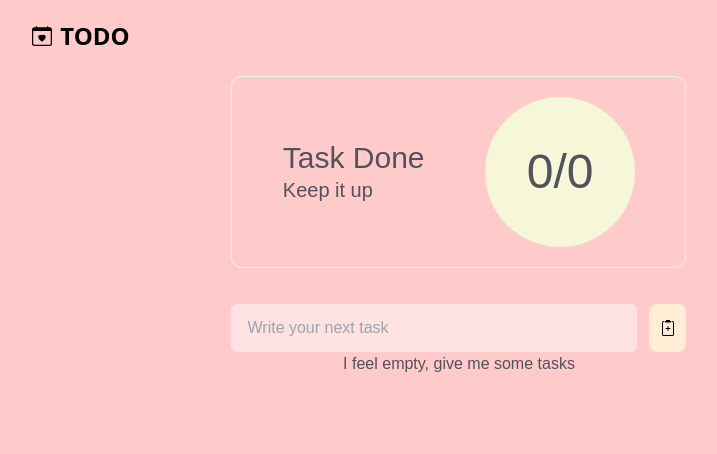
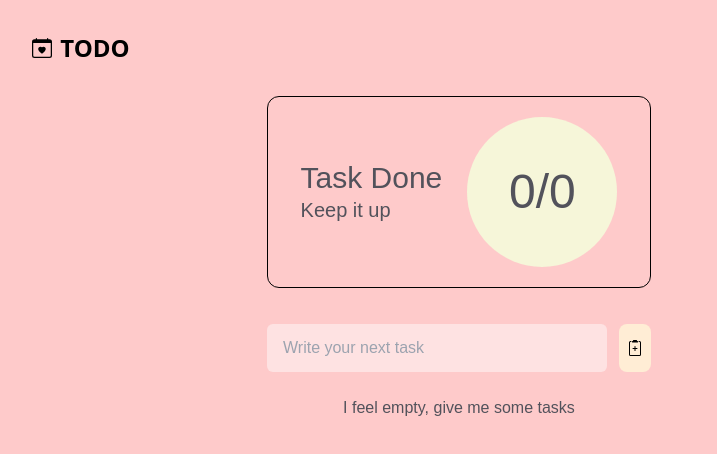
Before and after one commit to hanluu1/todo-app, a Next.js app: page / in a window 1280 px wide. Shown: the top 454 px of the page, without its empty margins (181-898 px from the left). Built offline with nearby package versions, Linux system fonts and the light colour scheme.

Commit message:
change to tsx and using tailwind

```diff
--- a/src/app/output.css
+++ b/src/app/output.css
@@ -554,6 +554,15 @@ video {
   display: none;
 }
 
+.absolute {
+  position: absolute;
+}
+
+.my-6 {
+  margin-top: 1.5rem;
+  margin-bottom: 1.5rem;
+}
+
 .mt-9 {
   margin-top: 2.25rem;
 }
@@ -566,6 +575,18 @@ video {
   height: 3rem;
 }
 
+.h-\[150px\] {
+  height: 150px;
+}
+
+.h-\[1px\] {
+  height: 1px;
+}
+
+.h-full {
+  height: 100%;
+}
+
 .w-1\/12 {
   width: 8.333333%;
 }
@@ -574,20 +595,24 @@ video {
   width: 66.666667%;
 }
 
+.w-\[150px\] {
+  width: 150px;
+}
+
 .w-\[90\%\] {
   width: 90%;
-}
-
-.w-\[97\%\] {
-  width: 97%;
 }
 
 .w-full {
   width: 100%;
 }
 
-.max-w-\[455px\] {
-  max-width: 455px;
+.w-\[1px\] {
+  width: 1px;
+}
+
+.max-w-96 {
+  max-width: 24rem;
 }
 
 .flex-col {
@@ -598,8 +623,24 @@ video {
   align-items: center;
 }
 
+.justify-start {
+  justify-content: flex-start;
+}
+
 .justify-center {
   justify-content: center;
+}
+
+.justify-between {
+  justify-content: space-between;
+}
+
+.justify-around {
+  justify-content: space-around;
+}
+
+.gap-1 {
+  gap: 0.25rem;
 }
 
 .gap-2 {
@@ -610,8 +651,24 @@ video {
   gap: 0.75rem;
 }
 
+.gap-6 {
+  gap: 1.5rem;
+}
+
 .self-center {
   align-self: center;
+}
+
+.overflow-hidden {
+  overflow: hidden;
+}
+
+.whitespace-nowrap {
+  white-space: nowrap;
+}
+
+.rounded-full {
+  border-radius: 9999px;
 }
 
 .rounded-lg {
@@ -620,6 +677,38 @@ video {
 
 .rounded-md {
   border-radius: 0.375rem;
+}
+
+.rounded-xl {
+  border-radius: 0.75rem;
+}
+
+.border {
+  border-width: 1px;
+}
+
+.border-0 {
+  border-width: 0px;
+}
+
+.border-black {
+  --tw-border-opacity: 1;
+  border-color: rgb(0 0 0 / var(--tw-border-opacity));
+}
+
+.border-gray-50 {
+  --tw-border-opacity: 1;
+  border-color: rgb(249 250 251 / var(--tw-border-opacity));
+}
+
+.bg-\[\#f6f6d9\] {
+  --tw-bg-opacity: 1;
+  background-color: rgb(246 246 217 / var(--tw-bg-opacity));
+}
+
+.bg-\[\#fefdf2\] {
+  --tw-bg-opacity: 1;
+  background-color: rgb(254 253 242 / var(--tw-bg-opacity));
 }
 
 .bg-orange-100 {
@@ -632,16 +721,29 @@ video {
   background-color: rgb(254 226 226 / var(--tw-bg-opacity));
 }
 
+.p-3 {
+  padding: 0.75rem;
+}
+
 .p-4 {
   padding: 1rem;
 }
 
-.pb-6 {
-  padding-bottom: 1.5rem;
+.p-5 {
+  padding: 1.25rem;
 }
 
-.pt-5 {
-  padding-top: 1.25rem;
+.p-0 {
+  padding: 0px;
+}
+
+.py-8 {
+  padding-top: 2rem;
+  padding-bottom: 2rem;
+}
+
+.text-center {
+  text-align: center;
 }
 
 .font-sans {
@@ -658,9 +760,33 @@ video {
   line-height: 2.25rem;
 }
 
+.text-5xl {
+  font-size: 3rem;
+  line-height: 1;
+}
+
+.text-sm {
+  font-size: 0.875rem;
+  line-height: 1.25rem;
+}
+
 .text-xl {
   font-size: 1.25rem;
   line-height: 1.75rem;
+}
+
+.text-\[16px\] {
+  font-size: 16px;
+}
+
+.text-\[\#3c4049\] {
+  --tw-text-opacity: 1;
+  color: rgb(60 64 73 / var(--tw-text-opacity));
+}
+
+.text-\[\#c2b39a\] {
+  --tw-text-opacity: 1;
+  color: rgb(194 179 154 / var(--tw-text-opacity));
 }
 
 .text-black {
@@ -678,28 +804,12 @@ video {
   color: rgb(82 82 91 / var(--tw-text-opacity));
 }
 
-.text-gray-400 {
-  --tw-text-opacity: 1;
-  color: rgb(156 163 175 / var(--tw-text-opacity));
+.line-through {
+  text-decoration-line: line-through;
 }
 
-.text-neutral-300 {
-  --tw-text-opacity: 1;
-  color: rgb(212 212 212 / var(--tw-text-opacity));
-}
-
-.text-orange-50 {
-  --tw-text-opacity: 1;
-  color: rgb(255 247 237 / var(--tw-text-opacity));
-}
-
-.text-zinc-400 {
-  --tw-text-opacity: 1;
-  color: rgb(161 161 170 / var(--tw-text-opacity));
-}
-
-.line-through {
-  text-decoration-line: line-through;
+.outline-transparent {
+  outline-color: transparent;
 }
 
 .filter {
@@ -743,154 +853,10 @@ body {
   white-space: nowrap;
 }
 
-.text_large {
-  font-size: 32px;
-}
-
-.text_small {
-  font-size: 24px;
-}
-
-.wrapper {
-  display: flex;
-  flex-direction: column;
-  width: 70%;
-}
-
-@media (max-width: 510px) {
-  .wrapper {
-    width: 100%;
+@media (min-width: 640px) {
+  .sm\:max-w-full {
+    max-width: 100%;
   }
-
-  .header {
-    justify-content: center;
-  }
-}
-
-.header {
-  display: flex;
-  align-items: center;
-  justify-content: flex-start;
-  gap: 10px;
-  padding: 40px;
-}
-
-.todohero_section {
-  border: 1px solid #E1F8EE;
-  display: flex;
-  align-items: center;
-  justify-content: space-around;
-  align-self: center;
-  width: 90%;
-  max-width: 455px;
-  padding: 20px;
-  border-radius: 11px;
-}
-
-.todohero_section div:last-child {
-  background-color: #f6f6d9;
-  width: 150px;
-  height: 150px;
-  border-radius: 75px;
-  font-size: 48px;
-  display: flex;
-  align-items: center;
-  justify-content: center;
-  text-align: center;
-}
-
-.form {
-  align-self: center;
-  width: 97%;
-  max-width: 455px;
-  display: flex;
-  align-items: center;
-  gap: 12px;
-  margin-top: 38px;
-}
-
-.form label {
-  width: 90%;
-}
-
-.form input {
-  background-color: #385276;
-  color: ffff ;
-  width: 100%;
-  height: 50px;
-  outline: none;
-  border: none;
-  border-radius: 11px;
-  padding: 12px;
-}
-
-.form button {
-  width: 10%;
-  height: 50px;
-  border-radius: 11px;
-  background-color: #88ab33;
-  border: none;
-}
-
-.todo_list {
-  align-self: center;
-  width: 97%;
-  max-width: 455px;
-  display: flex;
-  flex-direction: column;
-  align-items: center;
-  margin-top: 27px;
-  margin-bottom: 27px;
-  gap: 27px;
-}
-
-.todo_item,
-.edit-form input {
-  display: flex;
-  justify-content: space-between;
-  align-items: center;
-  height: 50px;
-  width: 100%;
-  max-width: 455px;
-  font-size: 16px;
-  background-color: #fefdf2;
-  color: #c2b39a ;
-  padding: 12px;
-}
-
-.edit-form input {
-  outline: transparent;
-  width: calc(100% - 14px);
-  height: calc(100% - 12px);
-  border: transparent;
-}
-
-.todo_items_left,
-.todo_items_right {
-  display: flex;
-  align-items: center;
-  border: #fff;
-}
-
-.todo_items_left {
-  border: gray;
-  color: #3c4049;
-  gap: 10px;
-  font-size: 16px;
-}
-
-.todo_items_right {
-  gap: 4px;
-}
-
-.todo_items_right button {
-  background-color: transparent;
-  color: #fff;
-  border: none;
-}
-
-.todo_items_right button svg {
-  fill: #c2b39a;
 }
 
 @media (min-width: 768px) {
--- a/src/app/page.js
+++ b/src/app/page.js
@@ -1,8 +1,8 @@
 "use client";
 import React, { useState } from "react";
-import Form from "@/components/Form";
-import Header from "@/components/Header";
-import TODOHero from "@/components/TODOHero";
+import {Form} from "@/components/Form";
+import {Header} from "@/components/Header";
+import {TodoHero} from "@/components/todo-hero";
 import { TodoList } from "@/components/todo-list";
 import "./styles.css";
 import "./output.css";
@@ -12,9 +12,9 @@ function Home() {
   const todos_completed = todos.filter((todos) => todos.is_completed === true).length;
   const total_todos = todos.length;
   return (
-    <div className="flex flex-col w-2/3">
+    <div className="flex flex-col w-2/3 sm:max-w-full ">
       <Header />
-      <TODOHero todos_completed={todos_completed} total_todos={total_todos} />
+      <TodoHero todos_completed={todos_completed} total_todos={total_todos} />
       <Form setTodos={setTodos} />
 
       <TodoList todos={todos} setTodos={setTodos} />
--- a/src/app/styles.css
+++ b/src/app/styles.css
@@ -11,7 +11,7 @@
 }
 html,
 body {
-  @apply bg-red-200 text-white flex items-center justify-center w-full;
+  @apply  bg-red-200 text-white flex items-center justify-center w-full;
   font-family: sans-serif;
 }
 .button {
@@ -27,124 +27,3 @@ body {
   overflow: hidden;
   white-space: nowrap;
 }
-.text_large {
-  font-size: 32px;
-}
-.text_small {
-  font-size: 24px;
-}
-.wrapper {
-  display: flex;
-  flex-direction: column;
-  width: 70%;
-}
-@media (max-width: 510px) {
-  .wrapper {
-    width: 100%;
-  }
-  .header {
-    justify-content: center;
-  }
-}
-
-.header {
-  display: flex;
-  align-items: center;
-  justify-content: flex-start;
-  gap: 10px;
-  padding: 40px;
-}
-.todohero_section {
-  border: 1px solid #e1f8ee;
-  display: flex;
-  align-items: center;
-  justify-content: space-around;
-  align-self: center;
-  width: 90%;
-  max-width: 455px;
-  padding: 20px;
-  border-radius: 11px;
-}
-.todohero_section div:last-child {
-  background-color: #f6f6d9;
-  width: 150px;
-  height: 150px;
-  border-radius: 75px;
-  font-size: 48px;
-  display: flex;
-  align-items: center;
-  justify-content: center;
-  text-align: center;
-}
-.form {
-  align-self: center;
-  width: 97%;
-  max-width: 455px;
-  display: flex;
-  align-items: center;
-  gap: 12px;
-  margin-top: 38px;
-}
-.form label {
-  width: 90%;
-}
-.form input {
-  background-color: #385276;
-  color: ffff;
-  width: 100%;
-  height: 50px;
-  outline: none;
-  border: none;
-  border-radius: 11px;
-  padding: 12px;
-}
-.form button {
-  width: 10%;
-  height: 50px;
-  border-radius: 11px;
-  background-color: #88ab33;
-  border: none;
-}
-
-.todo_item,
-.edit-form input {
-  display: flex;
-  justify-content: space-between;
-  align-items: center;
-  height: 50px;
-  width: 100%;
-  max-width: 455px;
-  font-size: 16px;
-  background-color: #fefdf2;
-  color: #c2b39a;
-  padding: 12px;
-}
-.edit-form input {
-  outline: transparent;
-  width: calc(100% - 14px);
-  height: calc(100% - 12px);
-  border: transparent;
-}
-.todo_items_left,
-.todo_items_right {
-  display: flex;
-  align-items: center;
-  border: #fff;
-}
-.todo_items_left {
-  border: gray;
-  color: #3c4049;
-  gap: 10px;
-  font-size: 16px;
-}
-.todo_items_right {
-  gap: 4px;
-}
-.todo_items_right button {
-  background-color: transparent;
-  color: #fff;
-  border: none;
-}
-.todo_items_right button svg {
-  fill: #c2b39a;
-}
--- a/src/components/Form.jsx
+++ b/src/components/Form.tsx
@@ -1,6 +1,8 @@
 "use client";
 
-function Form({setTodos}) {
+import React from "react";
+
+export function Form({setTodos}) {
     const handleSubmit = (event) => {
         event.preventDefault();
         // reset the form
@@ -13,7 +15,7 @@ function Form({setTodos}) {
   };
 
       return (
-        <form className="self-center w-[97%] max-w-[455px] flex items-center gap-3 mt-9" onSubmit={handleSubmit}>
+        <form className="self-center w-full max-w-96 flex items-center gap-3 mt-9" onSubmit={handleSubmit}>
           <label htmlFor="todo" className="w-[90%] text-gray-700 ">
             <input className="w-full h-12 bg-red-100 rounded-md p-4 "
               type="text"
@@ -33,4 +35,3 @@ function Form({setTodos}) {
         </form>
       );
     }
-export default Form
--- a/src/components/Header.jsx
+++ b/src/components/Header.tsx
@@ -1,14 +1,13 @@
 "use client";
-import React from 'react';
-function Header() {
+import React from "react";
+
+export function Header() {
     return (
-
-        <div className=" flex items-center gap-2 pt-5 pb-6 text-black">
-            <svg xmlns="http://www.w3.org/2000/svg" width="20" height="20" fill="currentColor" class="bi bi-calendar-heart" viewBox="0 0 16 16" >
+        <div className=" flex justify-start items-center gap-2 py-8 text-black">
+            <svg xmlns="http://www.w3.org/2000/svg" width="20" height="20" fill="currentColor" className="bi bi-calendar-heart" viewBox="0 0 16 16" >
                 <path fill-rule="evenodd" d="M4 .5a.5.5 0 0 0-1 0V1H2a2 2 0 0 0-2 2v11a2 2 0 0 0 2 2h12a2 2 0 0 0 2-2V3a2 2 0 0 0-2-2h-1V.5a.5.5 0 0 0-1 0V1H4zM1 14V4h14v10a1 1 0 0 1-1 1H2a1 1 0 0 1-1-1m7-6.507c1.664-1.711 5.825 1.283 0 5.132-5.825-3.85-1.664-6.843 0-5.132"/>
             </svg>
             <h1 className='font-sans md:font-semibold text-2xl' >TODO</h1>
         </div>
     )
 }
-export default Header;
--- a/src/components/TODOHero.jsx
+++ /dev/null
@@ -1,16 +0,0 @@
-"use client";
-
-function TODOHero({ todos_completed, total_todos}) {
-    return (
-        <section className="todohero_section ">
-            <div className="">
-                <p className="text-3xl text-zinc-600">Task Done</p>
-                <p className="text-xl text-zinc-600">Keep it up</p>
-            </div>
-            <div className="text-zinc-600">
-                {todos_completed}/{total_todos}
-            </div>
-        </section>
-    )
-}
-export default TODOHero;
--- /dev/null
+++ b/src/components/todo-hero.tsx
@@ -0,0 +1,17 @@
+"use client";
+
+import React from "react";
+
+export function TodoHero ({ todos_completed, total_todos}) {
+    return (
+        <section className="border border-black rounded-xl flex justify-around items-center self-center w-full max-w-96 p-5" >
+            <div className="">
+                <p className="text-3xl text-zinc-600">Task Done</p>
+                <p className="text-xl text-zinc-600">Keep it up</p>
+            </div>
+            <div className="text-zinc-600 bg-[#f6f6d9] w-[150px] h-[150px] rounded-full text-5xl flex items-center justify-center text-center">
+                {todos_completed}/{total_todos}
+            </div>
+        </section>
+    )
+}
--- a/tailwind.config.js
+++ b/tailwind.config.js
@@ -1,9 +1,9 @@
 /** @type {import('tailwindcss').Config} */
 module.exports = {
   content: [
-    "./src/**/*.{js,jsx}", // For Create React App
-    "./pages/**/*.{js,jsx}", // For Next.js pages
-    "./components/**/*.{js,jsx}", // For Next.js components
+    "./src/**/*.{js,jsx,ts,tsx}", // For Create React App
+    "./pages/**/*.{js,ts,jsx,tsx}", // For Next.js pages
+    "./components/**/*.{js,ts,jsx,tsx}", // For Next.js components
   ],
   theme: {
     extend: {},
```
Also changed, not shown: src/components/todo-list.tsx (+14 -12 lines).
